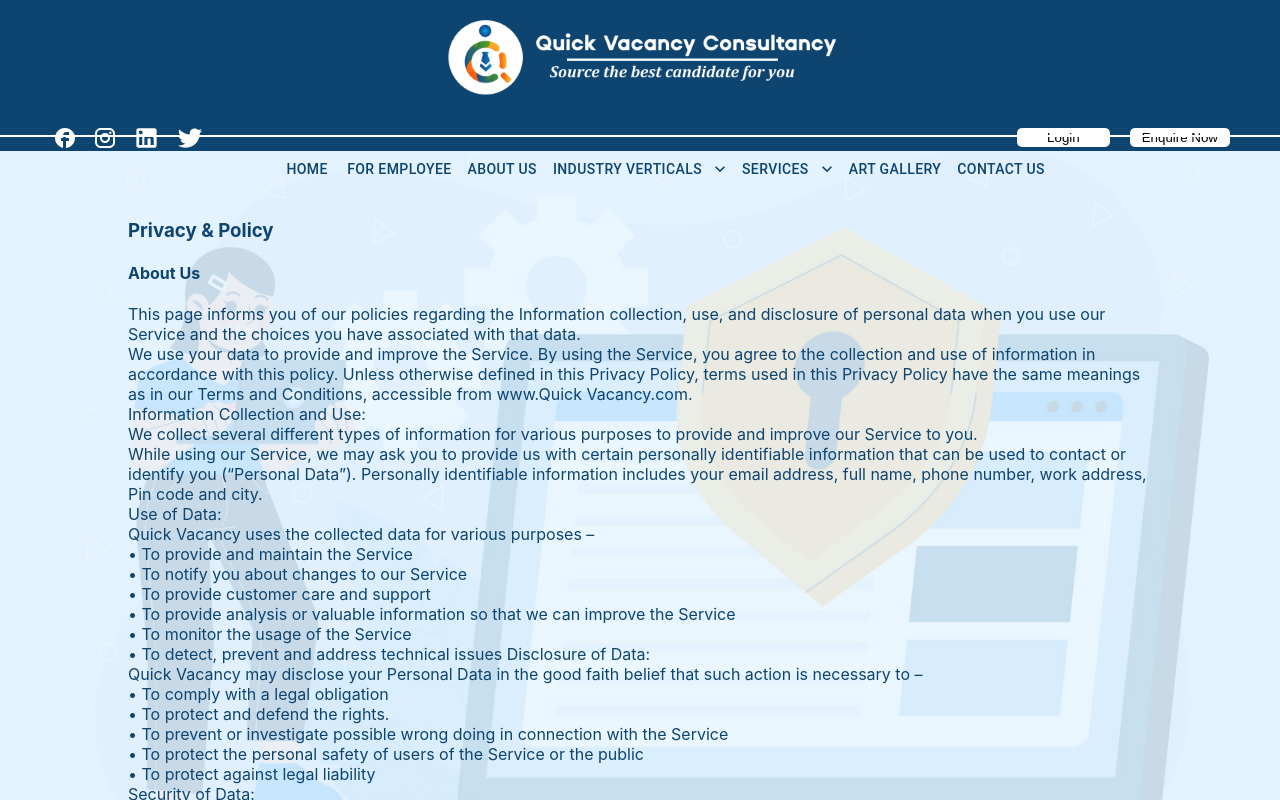
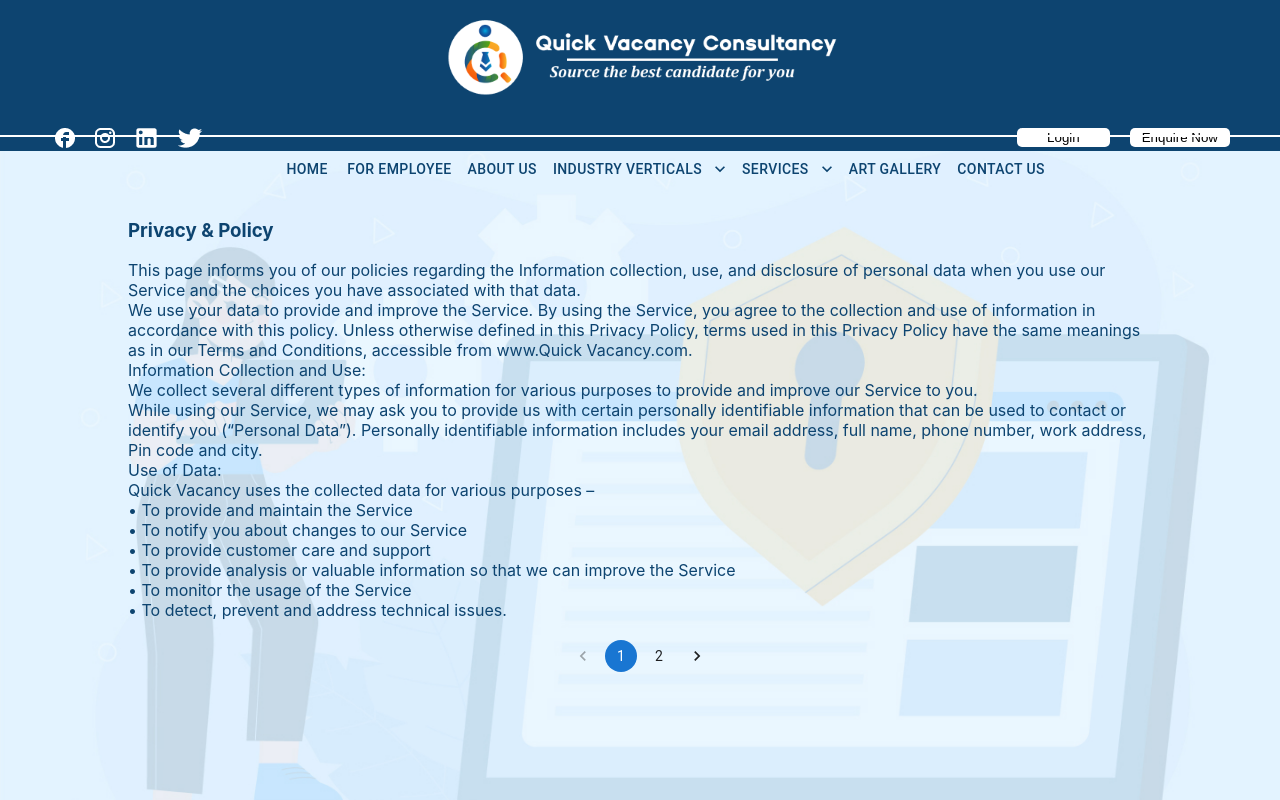
Before and after one commit to itsmeAYUSH/quickVacancy, a React (Create React App) app: page /privacy-policy in a window 1280 px wide. Shown: the top 800 px of the page. Built offline with nearby package versions, Linux system fonts and the light colour scheme.

Commit message:
pagination

```diff
--- a/src/components/pages/privacyPolicy/PrivacyPolicy.js
+++ b/src/components/pages/privacyPolicy/PrivacyPolicy.js
@@ -1,9 +1,77 @@
-import React from "react";
+// import React from "react";
+// import styles from "./PrivacyPolicy.module.css";
+// import Header from "../../layout/header/Header";
+// import { Navbar } from "../../layout/navbar/Navbar";
+
+// export const PrivacyPolicy = () => {
+//   return (
+//     <div
+//       className={styles.header}
+//       style={{
+//         backgroundImage: 'url("/images/Group 31.jpg")',
+//         backgroundSize: "cover",
+//         backgroundPosition: "center",
+//         backgroundRepeat: "no-repeat",
+//         height: "100vh",
+//       }}
+//     >
+//       <Header backgroundColor="#0D4470"></Header>
+//       <Navbar color="#0D4470"></Navbar>
+//       <div className={styles.content}>
+
+//       </div>
+//     </div>
+//   );
+// };
+
+// import React, { useState } from "react";
+// import styles from "./PrivacyPolicy.module.css";
+// import Header from "../../layout/header/Header";
+// import { Navbar } from "../../layout/navbar/Navbar";
+// import Pagination from "@mui/material/Pagination";
+// import { Box } from "@mui/material";
+
+// export const PrivacyPolicy = () => {
+//   const [page, setPage] = useState(1);
+
+//   const handlePageChange = (event, value) => {
+//     setPage(value);
+//   };
+
+//   return (
+//     <div
+//       className={styles.header}
+//       style={{
+//         backgroundImage: 'url("/images/Group 31.jpg")',
+//         backgroundSize: "cover",
+//         backgroundPosition: "center",
+//         backgroundRepeat: "no-repeat",
+//         height: "100vh",
+//       }}
+//     >
+//       <Header backgroundColor="#0D4470" />
+//       <Navbar color="#0D4470" />
+
+//       <div className={styles.content}>
+//         <h3>Privacy & Policy</h3>
+
+//         {page === 1 && (
+//           <>
+
+import React, { useState } from "react";
 import styles from "./PrivacyPolicy.module.css";
 import Header from "../../layout/header/Header";
 import { Navbar } from "../../layout/navbar/Navbar";
+import Pagination from "@mui/material/Pagination";
+import { Box } from "@mui/material";
 
 export const PrivacyPolicy = () => {
+  const [page, setPage] = useState(1);
+
+  const handlePageChange = (event, value) => {
+    setPage(value);
+  };
+
   return (
     <div
       className={styles.header}
@@ -15,62 +83,82 @@ export const PrivacyPolicy = () => {
         height: "100vh",
       }}
     >
-      <Header backgroundColor="#0D4470"></Header>
-      <Navbar color="#0D4470"></Navbar>
+      <Header backgroundColor="#0D4470" />
+      <Navbar color="#0D4470" />
+
       <div className={styles.content}>
+        {page === 1 && (
+          <>
             <h3>Privacy & Policy</h3>
-        <h4>About Us</h4>
 
             <p>
               This page informs you of our policies regarding the Information
               collection, use, and disclosure of personal data when you use our
               Service and the choices you have associated with that data.
               <br></br> We use your data to provide and improve the Service. By
-          using the Service, you agree to the collection and use of information
-          in accordance with this policy. Unless otherwise defined in this
-          Privacy Policy, terms used in this Privacy Policy have the same
-          meanings as in our Terms and Conditions, accessible from www.Quick
-          Vacancy.com.
+              using the Service, you agree to the collection and use of
+              information in accordance with this policy. Unless otherwise
+              defined in this Privacy Policy, terms used in this Privacy Policy
+              have the same meanings as in our Terms and Conditions, accessible
+              from www.Quick Vacancy.com.
               <br></br> Information Collection and Use:
               <br></br> We collect several different types of information for
               various purposes to provide and improve our Service to you.
-          <br></br> While using our Service, we may ask you to provide us with
-          certain personally identifiable information that can be used to
-          contact or identify you (“Personal Data”). Personally identifiable
-          information includes your email address, full name, phone number, work
-          address, Pin code and city.
+              <br></br> While using our Service, we may ask you to provide us
+              with certain personally identifiable information that can be used
+              to contact or identify you (“Personal Data”). Personally
+              identifiable information includes your email address, full name,
+              phone number, work address, Pin code and city.
               <br></br> Use of Data:
-          <br></br> Quick Vacancy uses the collected data for various purposes –{" "}
-          <br></br>• To provide and maintain the Service <br></br>• To notify
-          you about changes to our Service<br></br> • To provide customer care
-          and support <br></br>• To provide analysis or valuable information so
-          that we can improve the Service<br></br> • To monitor the usage of the
-          Service
-          <br></br> • To detect, prevent and address technical issues Disclosure
-          of Data:<br></br> Quick Vacancy may disclose your Personal Data in the
-          good faith belief that such action is necessary to –<br></br> • To
-          comply with a legal obligation <br></br>• To protect and defend the
-          rights.<br></br> • To prevent or investigate possible wrong doing in
-          connection with the Service<br></br> • To protect the personal safety
-          of users of the Service or the public <br></br>• To protect against
-          legal liability<br></br> Security of Data:<br></br> Quick Vacancy will
-          take all steps reasonably necessary to ensure that your data is
-          treated securely and in accordance with this Privacy Policy and no
-          transfer of your Personal Data will take place to an organization or a
+              <br></br> Quick Vacancy uses the collected data for various
+              purposes – <br></br>• To provide and maintain the Service{" "}
+              <br></br>• To notify you about changes to our Service<br></br> •
+              To provide customer care and support<br></br> • To provide
+              analysis or valuable information so that we can improve the
+              Service<br></br> • To monitor the usage of the Service <br></br>•
+              To detect, prevent and address technical issues.
+            </p>
+          </>
+        )}
+
+        {page === 2 && (
+          <p>
+            Disclosure of Data:<br></br> Quick Vacancy may disclose your
+            Personal Data in the good faith belief that such action is necessary
+            to –<br></br> • To comply with a legal obligation <br></br>• To
+            protect and defend the rights.<br></br> • To prevent or investigate
+            possible wrong doing in connection with the Service
+            <br></br> • To protect the personal safety of users of the Service
+            or the public <br></br>• To protect against legal liability
+            <br></br> Security of Data:<br></br> Quick Vacancy will take all
+            steps reasonably necessary to ensure that your data is treated
+            securely and in accordance with this Privacy Policy and no transfer
+            of your Personal Data will take place to an organization or a
             country unless there are adequate controls in place including the
-          security of your data and other personal information. The security of
-          your data is important to us, but remember that no method of
+            security of your data and other personal information. The security
+            of your data is important to us, but remember that no method of
             transmission over the Internet, or method of electronic storage is
             100% secure. While we strive to use commercially acceptable means to
-          protect your Personal Data, we cannot guarantee its absolute security.{" "}
-          <br></br>Changes to This Privacy Policy: <br></br>Quick Vacancy may
-          update our Privacy Policy from time to time based on customer
-          feedback. You are advised to review this Privacy Policy periodically
-          for any changes. Changes to this Privacy Policy are effective when
-          they are posted on this page. <br></br>Contact Information: <br></br>
+            protect your Personal Data, we cannot guarantee its absolute
+            security. <br></br>Changes to This Privacy Policy: <br></br>Quick
+            Vacancy may update our Privacy Policy from time to time based on
+            customer feedback. You are advised to review this Privacy Policy
+            periodically for any changes. Changes to this Privacy Policy are
+            effective when they are posted on this page. <br></br>Contact
+            Information: <br></br>
             If you have any questions about this Privacy Policy, please contact
             us at  (Mail ID)
           </p>
+        )}
+
+        <Box display="flex" justifyContent="center" marginTop="20px">
+          <Pagination
+            count={2}
+            page={page}
+            onChange={handlePageChange}
+            color="primary"
+          />
+        </Box>
       </div>
     </div>
   );
```
Lines whose indentation alone changed are shown as unchanged.
